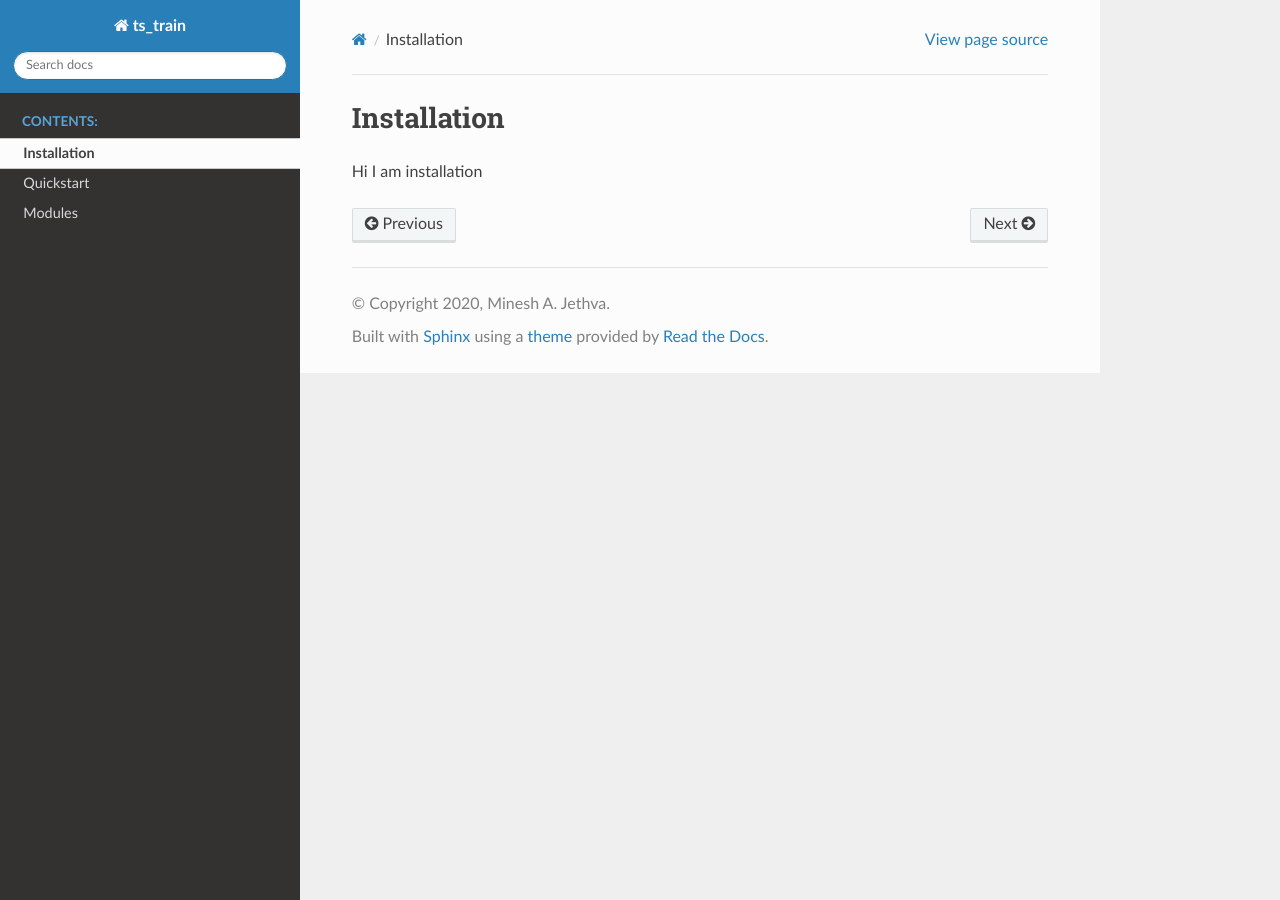
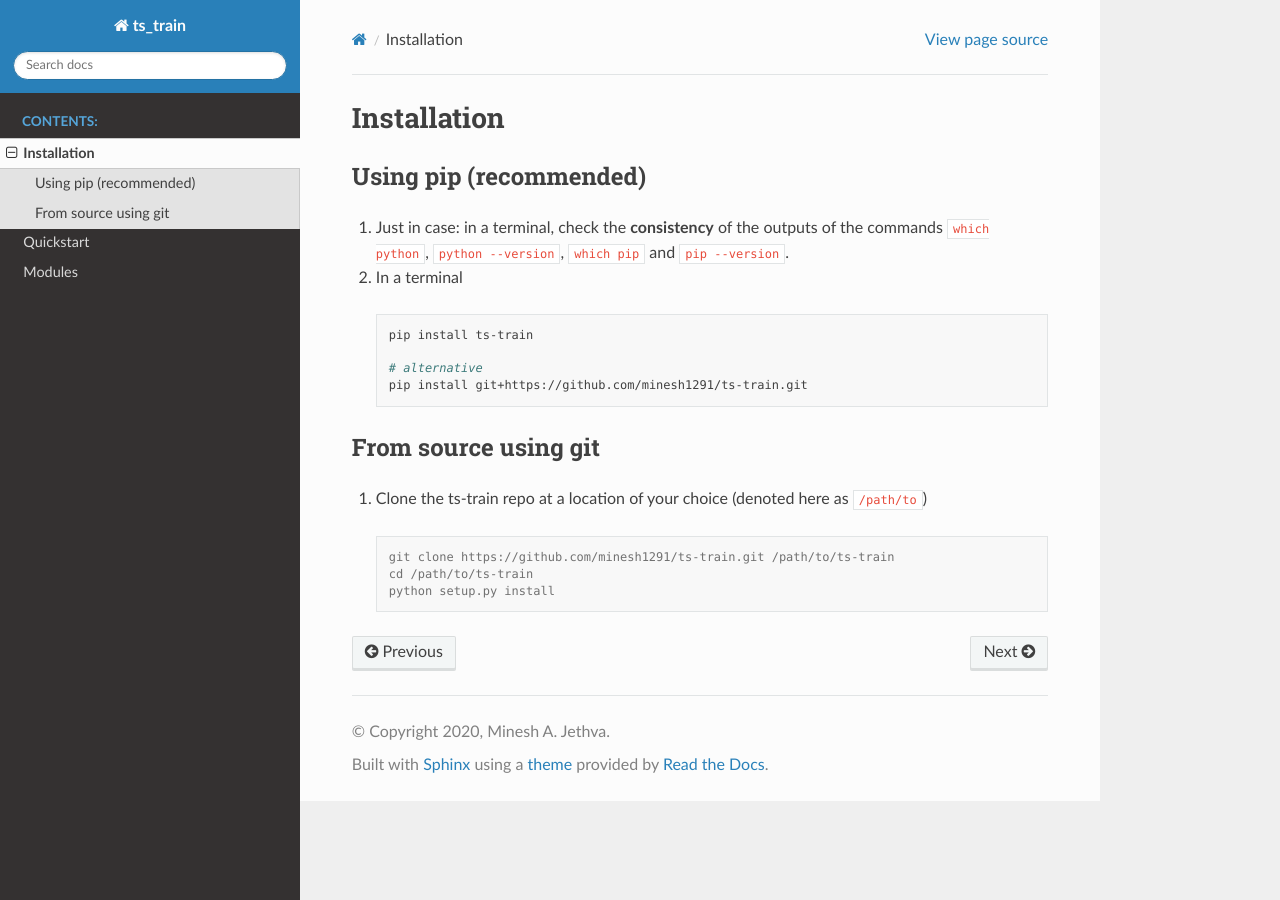
Before and after one commit to gitter-badger/ts-train, a Sphinx documentation site: the page built from docs/usage/installation.rst, in a window 1280 px wide. Built offline with Sphinx 7.4.7 and the Read the Docs theme 2.0.0, drawn with Linux system fonts in a browser that asks for light colours.

Commit message:
Update installation.rst

```diff
--- a/docs/usage/installation.rst
+++ b/docs/usage/installation.rst
@@ -1,4 +1,27 @@
 Installation
-============
+############
 
-Hi I am installation
+Using pip (recommended)
+=======================
+
+1. Just in case: in a terminal, check the **consistency** of the outputs of the commands ``which python``, ``python --version``, ``which pip`` and ``pip --version``.
+
+2. In a terminal
+
+  .. code-block:: bash
+
+    pip install ts-train
+
+    # alternative
+    pip install git+https://github.com/minesh1291/ts-train.git
+
+From source using git
+=====================
+
+1. Clone the ts-train repo at a location of your choice (denoted here as ``/path/to``)
+
+  .. code-block:: console
+
+    git clone https://github.com/minesh1291/ts-train.git /path/to/ts-train
+    cd /path/to/ts-train
+    python setup.py install
```
